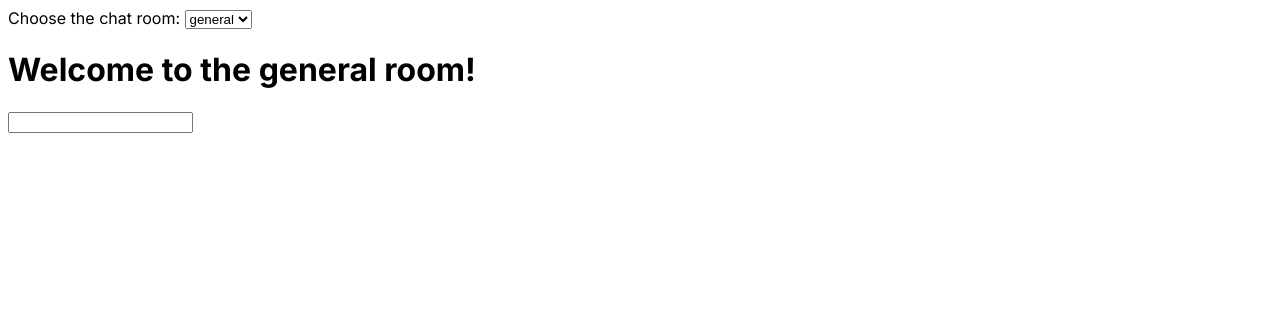
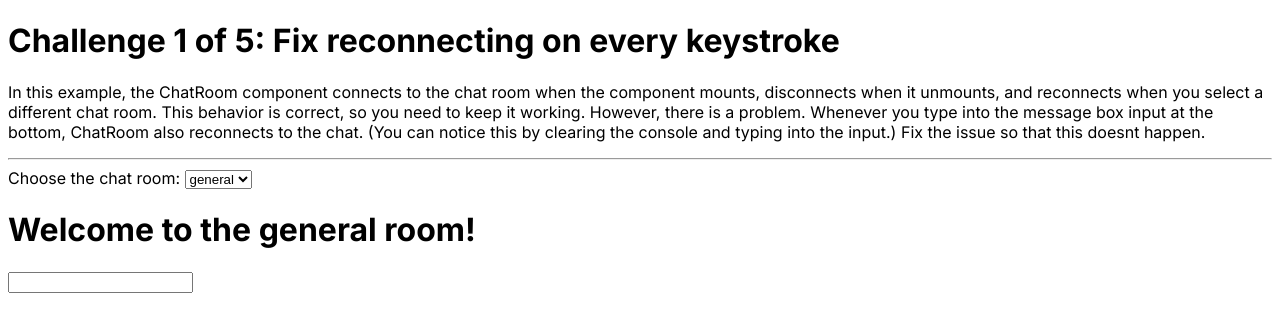
Before and after one commit to JoaoPedroCe/concepts, a Next.js app: page /useEffectExercises/Exercise1 in a window 1280 px wide. Shown: the top 332 px of the page. Built offline with nearby package versions, Linux system fonts and the light colour scheme.

Commit message:
feat - add title

```diff
--- a/src/app/useEffectExercises/Exercise1/page.tsx
+++ b/src/app/useEffectExercises/Exercise1/page.tsx
@@ -1,5 +1,6 @@
 "use client";
 
+import ExerciseTitle from "@/components/Title/ExerciseTitle";
 import { useEffect, useState } from "react";
 
 export function createConnection(serverUrl: string, roomId: string) {
@@ -40,6 +41,11 @@ export default function App() {
   const [roomId, setRoomId] = useState("general");
   return (
     <>
+      <ExerciseTitle
+        title="Challenge 1 of 5: Fix reconnecting on every keystroke"
+        description="In this example, the ChatRoom component connects to the chat room when the component mounts, disconnects when it unmounts, and reconnects when you select a different chat room. This behavior is correct, so you need to keep it working.
+However, there is a problem. Whenever you type into the message box input at the bottom, ChatRoom also reconnects to the chat. (You can notice this by clearing the console and typing into the input.) Fix the issue so that this doesnt happen."
+      />
       <label>
         Choose the chat room:{" "}
         <select value={roomId} onChange={(e) => setRoomId(e.target.value)}>
```
